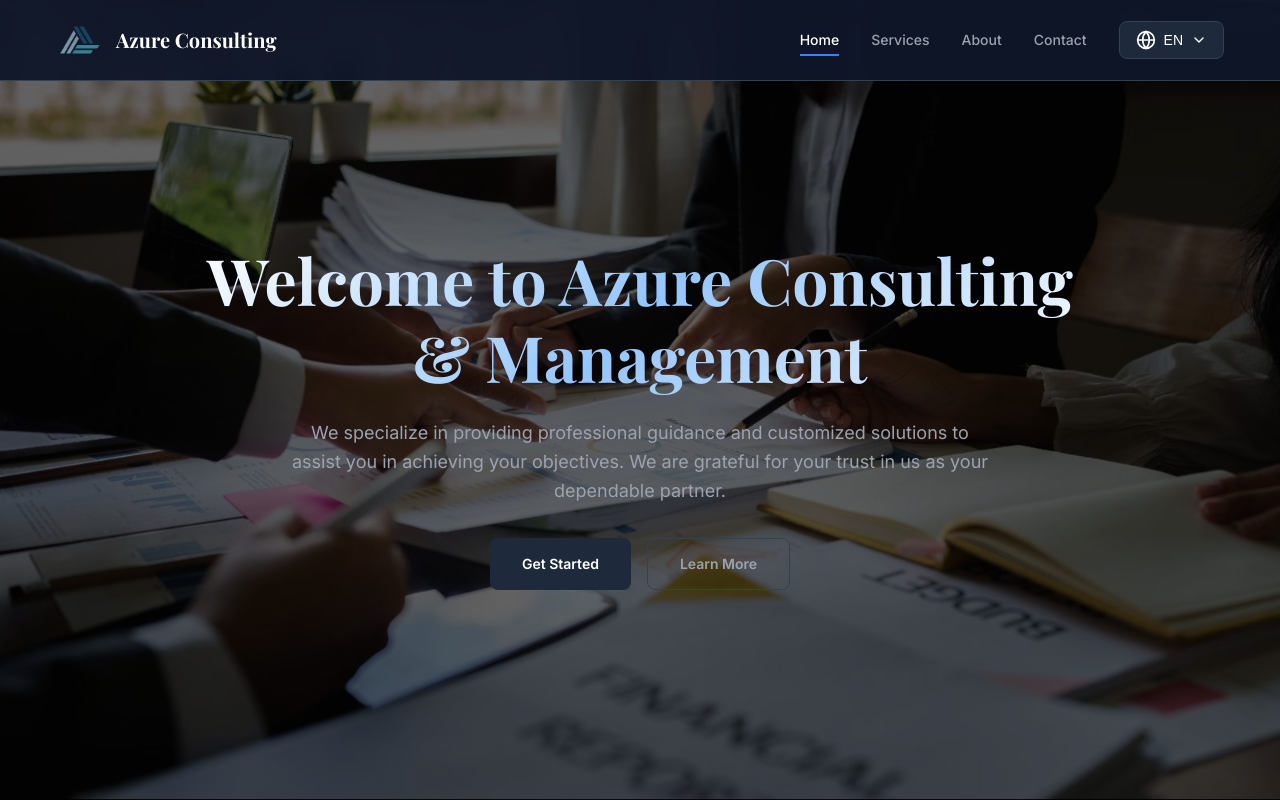
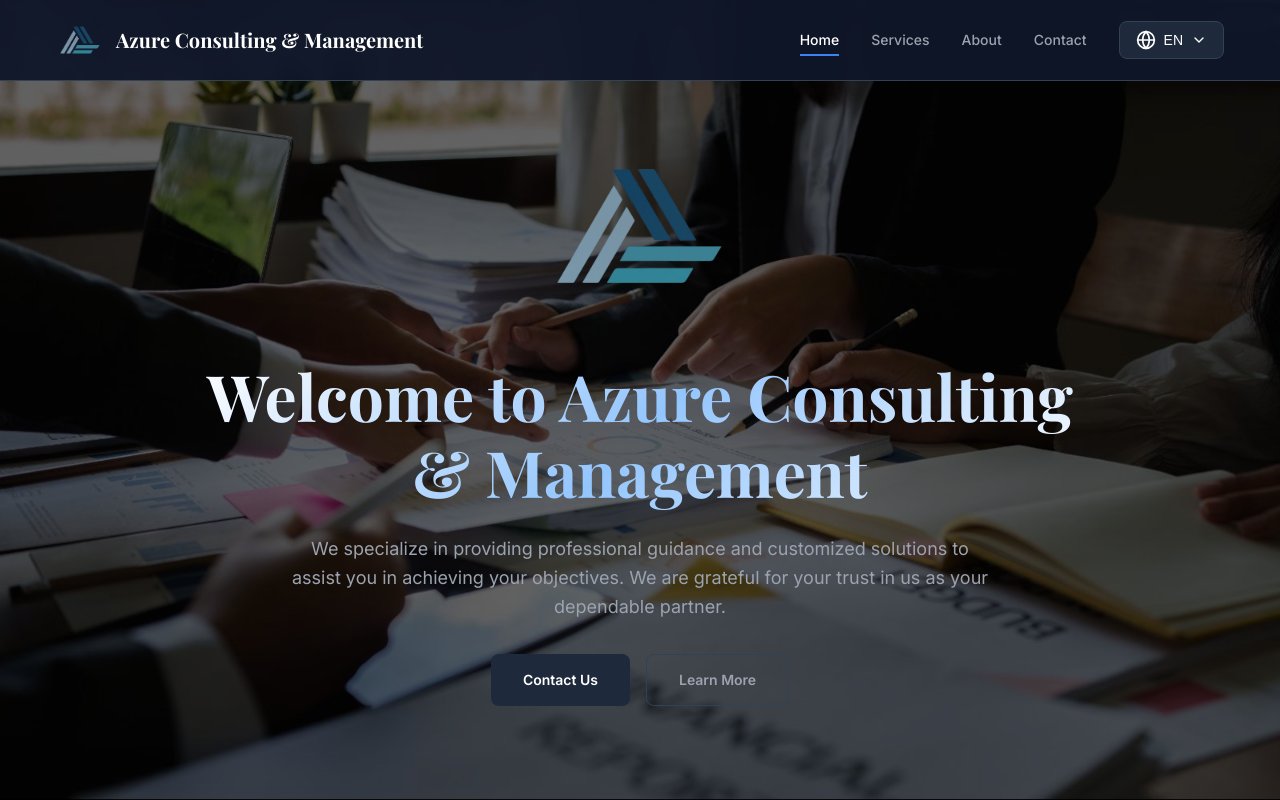
Before and after one commit to AlexCaba151/azure_wbsite-project, a plain HTML site: page index.html in a window 1280 px wide. Shown: the top 800 px of the page. Drawn offline with nearby package versions, Linux system fonts and the light colour scheme.

Commit message:
page changes

```diff
--- a/css/styles.css
+++ b/css/styles.css
@@ -312,7 +312,10 @@
   z-index: 10;
   max-width: 900px;
 }
-
+.hero-content img {
+  max-width: 200px;
+  margin-bottom: 1.5rem;
+}
 .hero-title {
   font-size: 2.5rem;
   margin-bottom: 1.5rem;
--- a/index.html
+++ b/index.html
@@ -20,7 +20,7 @@
     <nav class="nav">
       <a href="index.html" class="logo">
         <img src="images/logo-azure.png" alt="Azure Consulting Logo">
-        <span class="logo-text">Azure Consulting</span>
+        <span class="logo-text">Azure Consulting & Management</span>
       </a>
 
       <!-- Desktop Navigation -->
@@ -87,10 +87,11 @@
     <div class="hero-bg" style="background-image: url('images/hero-background.jpg');"></div>
     <div class="hero-overlay"></div>
     <div class="hero-content">
+      <img src="images/logo-azure.png" alt="">
       <h1 class="hero-title" data-i18n="hero.title">Welcome to Azure Consulting & Management</h1>
       <p class="hero-subtitle" data-i18n="hero.subtitle">We specialize in providing professional guidance and customized solutions to assist you in achieving your objectives. We are grateful for your trust in us as your dependable partner.</p>
       <div class="hero-buttons">
-        <a href="contact.html" class="btn btn-primary" data-i18n="hero.getStarted">Get Started</a>
+        <a href="contact.html" class="btn btn-primary" data-i18n="hero.getStarted">Contact Us</a>
         <a href="services.html" class="btn btn-secondary" data-i18n="hero.learnMore">Learn More</a>
       </div>
     </div>
--- a/js/translations.js
+++ b/js/translations.js
@@ -12,7 +12,7 @@
     hero: {
       title: "Welcome to Azure Consulting & Management",
       subtitle: "We specialize in providing professional guidance and customized solutions to assist you in achieving your objectives. We are grateful for your trust in us as your dependable partner.",
-      getStarted: "Get Started",
+      getStarted: "Contact Us",
       learnMore: "Learn More"
     },
     // Services Section on Home
@@ -28,7 +28,7 @@
       },
       investors: {
         title: "Owners & Investors Corner",
-        description: "Investing in real estate be a highly rewarding venture, but it requires careful consideration and strategic planning. To begin, it's to thoroughly research local markets to pinpoint areas that strong potential for growth and appreciation over time. This will help you make informed decisions about where to invest your money. Additionally, think about diversifying your investments by exploring different types of properties, such as residential homes, commercial spaces, rental units. This approach can help mitigate risks and increase your chances a successful investment portfolio. Lastly, always take the time to evaluate the financial aspects of each investment opportunity. This includes analyzing cash flow, understanding ongoing expenses, and calculating potential returns to ensure that you are sound financial decisions. By following these guidelines, you can position yourself for success in the real estate."
+        description: "Investing in real estate can be a rewarding venture, but it requires careful planning and informed decision-making. It is important to research local markets to identify areas with strong growth potential and long-term appreciation. Diversifying investments across different property types, such as residential and commercial properties, can help reduce risk. In addition, evaluating financial factors like cash flow, ongoing expenses, and expected returns is essential to ensure each investment is financially sound and contributes to a successful real estate portfolio. "
       },
       legal: {
         title: "Legal Services",
```
Also changed, not shown: about.html (+1 -1 lines), contact.html (+1 -1 lines), services.html (+1 -1 lines).
